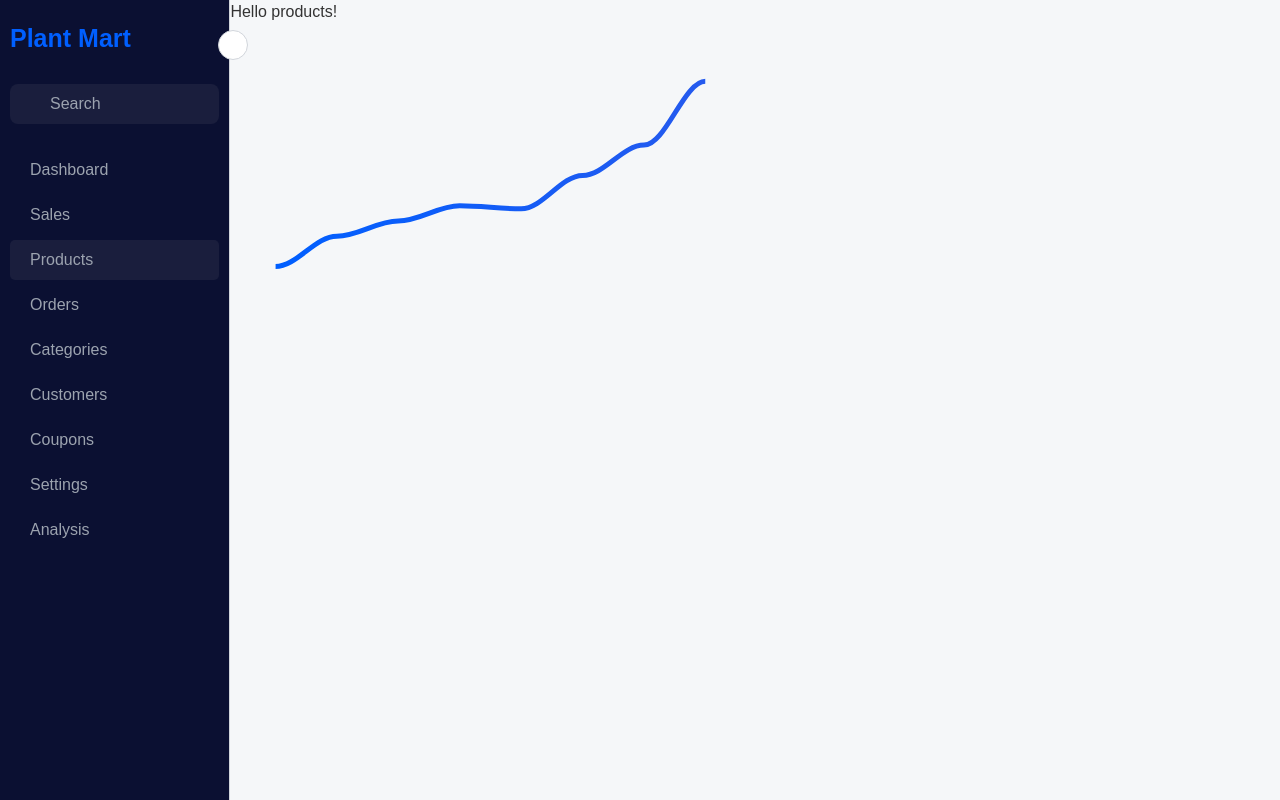
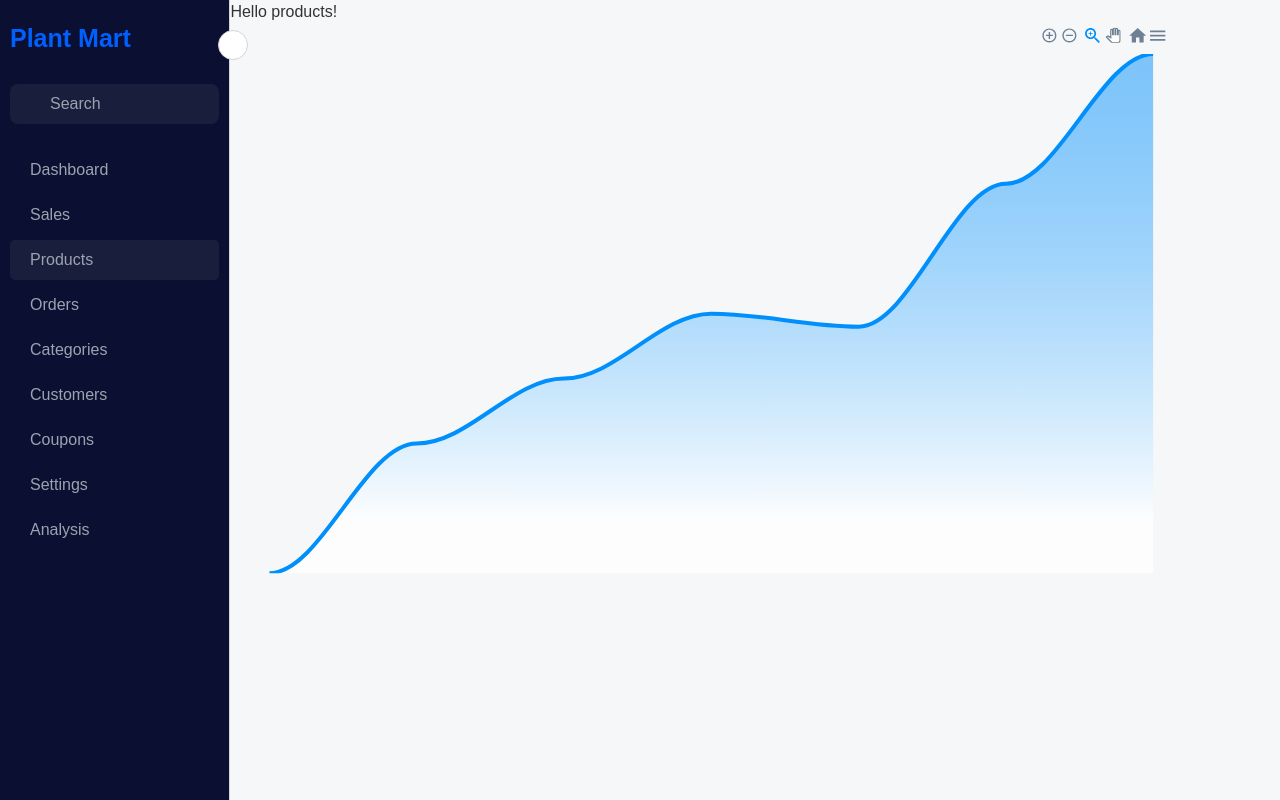
Before and after one commit to rahulnikam2002/plant_mart, a Next.js app in the folder dashboard/: page /products in a window 1280 px wide. Built offline with nearby package versions, Linux system fonts and the light colour scheme.

Commit message:
fix: link btn color

```diff
--- a/dashboard/pages/products/index.js
+++ b/dashboard/pages/products/index.js
@@ -18,19 +18,9 @@ const ProductsPage = () => {
         sparkline: {
           enabled: false
         },
-        toolbar: {
-          show: false
-        }
       },
-      theme: {
-        mode: "dark",
-        palette: "palette2",
-        monochrome: {
-          enabled: true,
-          color: "#255aee",
-          shadeTo: "dark",
-          shadeIntensity: 0.65
-        }
+      dataLabels: {
+        enabled: false
       },
       grid: {
         show: false, // you can either change hear to disable all grids
@@ -46,7 +36,7 @@ const ProductsPage = () => {
         }
       },
       xaxis: {
-        categories: [1991, 1992, 1993, 1994, 1995, 1996, 1997, 1998, 1999],
+        categories: ["Mon", "Tue", "Wed", "Thu", "Fri", "Sat", "Sun"],
         axisBorder: {
           show: false
         },
@@ -60,20 +50,17 @@ const ProductsPage = () => {
       fill: {
         type: "gradient",
         gradient: {
-          shade: "dark",
-          gradientToColors: ["var(--primary)"],
           shadeIntensity: 1,
-          type: "horizontal",
-          opacityFrom: 1,
-          opacityTo: 1,
-          stops: [0, 100, 100, 100]
+          opacityFrom: 0.7,
+          opacityTo: 0.9,
+          stops: [0, 90, 100]
         }
       }
     });
     setSeries([
       {
-        name: "series-1",
-        data: [30, 40, 45, 50, 49, 60, 70, 91]
+        name: "Sales",
+        data: [30, 40, 45, 50, 49, 60, 70]
       }
     ]);
   }, []);
@@ -84,8 +71,8 @@ const ProductsPage = () => {
       <Chart
         options={options}
         series={series}
-        type="line"
-        width="500"
+        type="area"
+        width="90%"
       />
     </div>
   );
--- a/dashboard/styles/buttons.module.css
+++ b/dashboard/styles/buttons.module.css
@@ -1,5 +1,11 @@
 .linkButton{
     background-color: var(--primary);
+    width: 100%;
+    transition: all ease 0.2s;
+    padding: 8px 0;
+    font-family: var(--font);
+    color: var(--white);
+    border-radius: 6px;
 }
 
 .button{
```
Also changed, not shown: dashboard/public/imgs/svgs/dashboard.svg (added).
